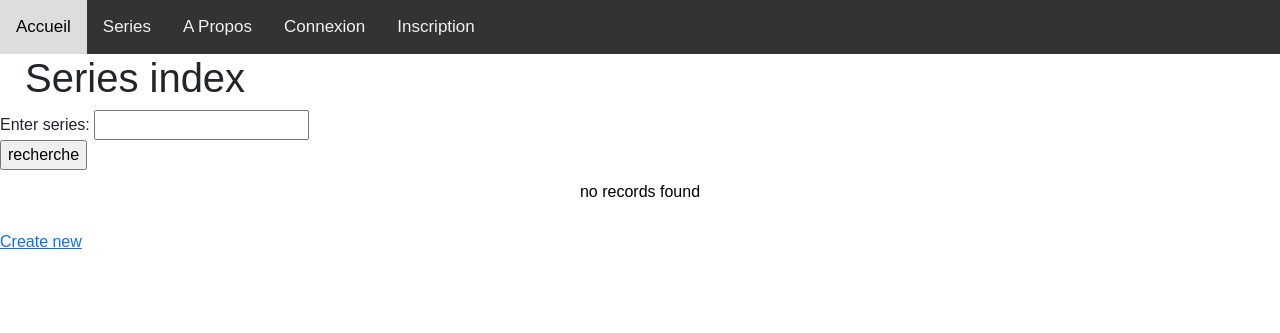
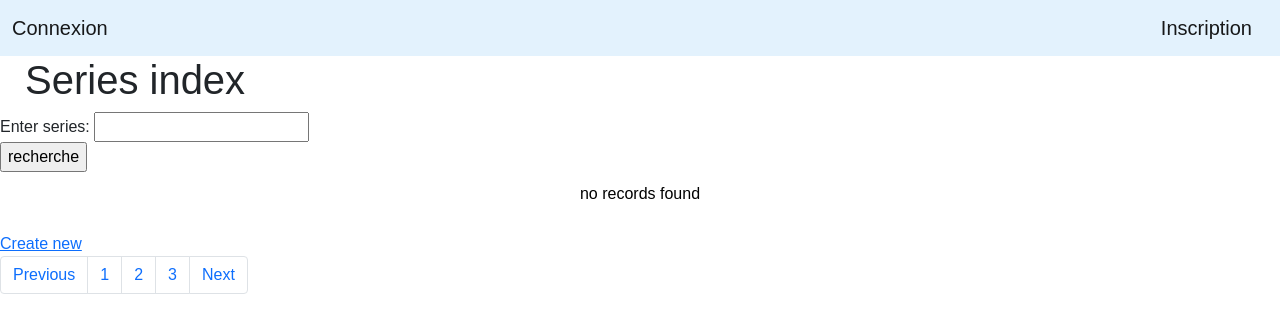
Before and after one commit to Romain-Chagnaud/-Projet_Web, a Symfony app: template Projet_Web/Projet_Web/templates/serie/index.html.twig in a window 1280 px wide. Shown: the top 333 px of the page. Run offline with Twig, Linux system fonts and the light colour scheme; the template is opened without the code that fills it, so the values that code supplies are empty; some libraries are stand-ins or nearby versions.

Commit message:
debut pagination + navbar améliorer

```diff
--- a/Projet_Web/Projet_Web/templates/base.html.twig
+++ b/Projet_Web/Projet_Web/templates/base.html.twig
@@ -52,18 +52,20 @@
 
     <body>
 
-        <div class="topnav">
-            <a href={{path('accueil')}} > Accueil </a>
-            <a href={{path('serie_index')}} >Series</a>
-            <a href={{path('about')}}>A Propos</a>
-           {% if app.user %}
-                <a href={{path('app_logout')}}>Déconnexion</a>
-                <a href={{path('serie_index')}}>[{{app.user.name}}] </a>
-            {% else %}
-            <a href={{path('app_login')}}>Connexion</a>
-            <a href={{path('app_register')}}>Inscription</a>
-            {% endif %}
-        </div>
+        <nav class="navbar navbar-light" style="background-color: #e3f2fd;">
+            <div class="container-fluid">
+                {% if app.user %}
+                    <a class="navbar-brand" href={{path('accueil')}} > Accueil </a>
+                    <a class="navbar-brand" href={{path('serie_index')}} >Series</a>
+                    <a class="navbar-brand" href={{path('about')}}>A Propos</a>
+                    <a class="navbar-brand" href={{path('app_logout')}}>Déconnexion</a>
+                    <a class="navbar-brand" href={{path('serie_index')}}>[{{app.user.name}}] </a>
+                {% else %}
+                    <a class="navbar-brand" href={{path('app_login')}}>Connexion</a>
+                    <a class="navbar-brand" href={{path('app_register')}}>Inscription</a>
+                {% endif %}
+            </div>
+        </nav>
 
         {% block body %}{% endblock %}
     </body>
--- a/Projet_Web/Projet_Web/templates/serie/index.html.twig
+++ b/Projet_Web/Projet_Web/templates/serie/index.html.twig
@@ -35,6 +35,7 @@
 </form>
 
 
+
 {% for series in series %}
 <a href="{{ path('serie_show', {'id': series.id}) }}">
      <div class="polaroid">
@@ -51,5 +52,17 @@
 
 {% endfor %}
 
+
     <a href="{{ path('serie_new') }}">Create new</a>
+
+    <nav aria-label="Page navigation example">
+  <ul class="pagination">
+    <li class="page-item"><a class="page-link" href="#">Previous</a></li>
+    <li class="page-item"><a class="page-link" href="#">1</a></li>
+    <li class="page-item"><a class="page-link" href="#">2</a></li>
+    <li class="page-item"><a class="page-link" href="#">3</a></li>
+    <li class="page-item"><a class="page-link" href="#">Next</a></li>
+  </ul>
+</nav>
+
 {% endblock %}
```
Also changed, not shown: 1 other file.
